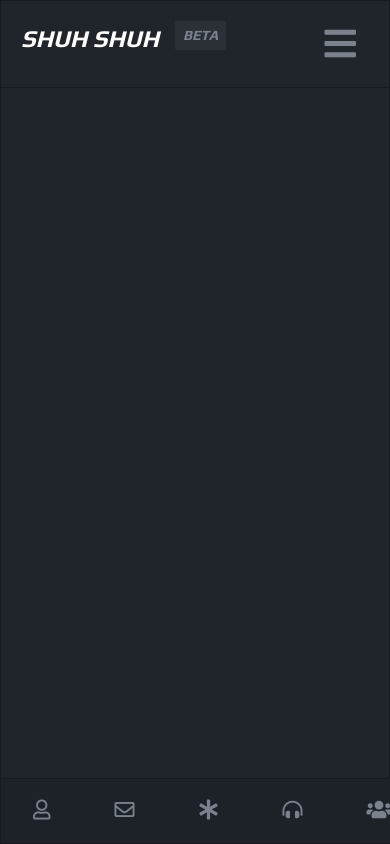
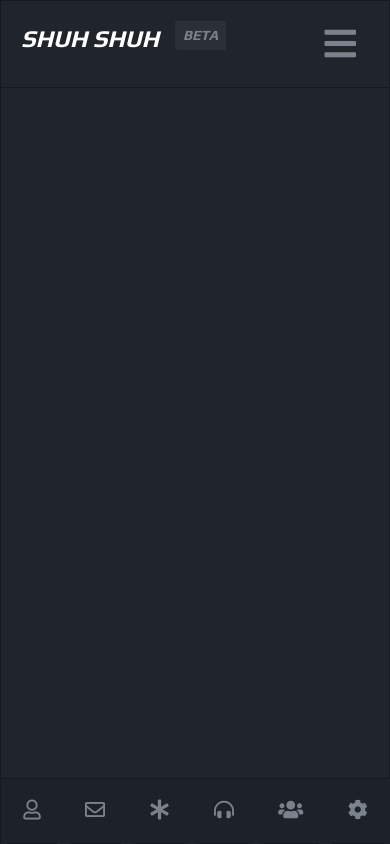
Before and after one commit to TimSeryakov/social-network-tw-ts, a React (Create React App) app: page / in a window 390 px wide. Built offline with nearby package versions, Linux system fonts and the light colour scheme; no server answers; what @tailwindcss/custom-forms, tailwindcss-pixel-dimensions would draw is missing.

Commit message:
main menu bugfix
Took 7 minutes

```diff
--- a/src/components/MainMenu/MainMenu.tsx
+++ b/src/components/MainMenu/MainMenu.tsx
@@ -17,7 +17,7 @@ export const MainMenu = (props: MainMenuPropsType) => {
             <ul className="flex flex-row justify-around sm:block sm:border-0 border-t border-theme-border">
                 <li className="border-b border-theme-border">
                     <NavLink to="/profile"
-                             className="block px-4 py-4 text-xl border-b-2 sm:pl-6 sm:border-b-0 sm:border-l-2 text-theme-text border-theme-bg-third hover:text-white"
+                             className="block py-4 text-xl border-b-2 sm:pl-6 sm:border-b-0 sm:border-l-2 text-theme-text border-theme-bg-third hover:text-white"
                              activeClassName="sm:bg-theme-bg-primary border-b-2 sm:border-b-0 sm:border-l-2 border-theme-accent text-theme-white">
                         <i className="far fa-user inline-block sm:w-40px px-4 sm:px-0"/> <span
                         className="hidden sm:inline">Profile</span>
@@ -25,7 +25,7 @@ export const MainMenu = (props: MainMenuPropsType) => {
                 </li>
                 <li className="border-b border-theme-border">
                     <NavLink to="/dialogs"
-                             className="block px-4 py-4 text-xl border-b-2 sm:pl-6 sm:border-b-0 sm:border-l-2 text-theme-text border-theme-bg-third hover:text-white"
+                             className="block py-4 text-xl border-b-2 sm:pl-6 sm:border-b-0 sm:border-l-2 text-theme-text border-theme-bg-third hover:text-white"
                              activeClassName="sm:bg-theme-bg-primary border-b-2 sm:border-b-0 sm:border-l-2 border-theme-accent text-theme-white">
                         <i className="far fa-envelope inline-block sm:w-40px px-4 sm:px-0"/> <span
                         className="hidden sm:inline">Messenger</span>
@@ -33,7 +33,7 @@ export const MainMenu = (props: MainMenuPropsType) => {
                 </li>
                 <li className="border-b border-theme-border">
                     <NavLink to="/news"
-                             className="block px-4 py-4 text-xl border-b-2 sm:pl-6 sm:border-b-0 sm:border-l-2 text-theme-text border-theme-bg-third hover:text-white"
+                             className="block py-4 text-xl border-b-2 sm:pl-6 sm:border-b-0 sm:border-l-2 text-theme-text border-theme-bg-third hover:text-white"
                              activeClassName="sm:bg-theme-bg-primary border-b-2 sm:border-b-0 sm:border-l-2 border-theme-accent text-theme-white">
                         <i className="fas fa-asterisk inline-block sm:w-40px px-4 sm:px-0"/> <span
                         className="hidden sm:inline">News</span>
@@ -41,7 +41,7 @@ export const MainMenu = (props: MainMenuPropsType) => {
                 </li>
                 <li className="border-b border-theme-border">
                     <NavLink to="/music"
-                             className="block px-4 py-4 text-xl border-b-2 sm:pl-6 sm:border-b-0 sm:border-l-2 text-theme-text border-theme-bg-third hover:text-white"
+                             className="block py-4 text-xl border-b-2 sm:pl-6 sm:border-b-0 sm:border-l-2 text-theme-text border-theme-bg-third hover:text-white"
                              activeClassName="sm:bg-theme-bg-primary border-b-2 sm:border-b-0 sm:border-l-2 border-theme-accent text-theme-white">
                         <i className="fas fa-headphones-alt  inline-block sm:w-40px px-4 sm:px-0"/> <span
                         className="hidden sm:inline">Music</span>
@@ -49,7 +49,7 @@ export const MainMenu = (props: MainMenuPropsType) => {
                 </li>
                 <li className="border-b border-theme-border">
                     <NavLink to="/users"
-                             className="block px-4 py-4 text-xl border-b-2 sm:pl-6 sm:border-b-0 sm:border-l-2 text-theme-text border-theme-bg-third hover:text-white"
+                             className="block py-4 text-xl border-b-2 sm:pl-6 sm:border-b-0 sm:border-l-2 text-theme-text border-theme-bg-third hover:text-white"
                              activeClassName="sm:bg-theme-bg-primary border-b-2 sm:border-b-0 sm:border-l-2 border-theme-accent text-theme-white">
                         <i className="fas fa-users inline-block sm:w-40px px-4 sm:px-0"/> <span
                         className="hidden sm:inline">Users</span>
@@ -57,7 +57,7 @@ export const MainMenu = (props: MainMenuPropsType) => {
                 </li>
                 <li className="border-b border-theme-border">
                     <NavLink to="/settings"
-                             className="block px-4 py-4 text-xl border-b-2 sm:pl-6 sm:border-b-0 sm:border-l-2 text-theme-text border-theme-bg-third hover:text-white"
+                             className="block py-4 text-xl border-b-2 sm:pl-6 sm:border-b-0 sm:border-l-2 text-theme-text border-theme-bg-third hover:text-white"
                              activeClassName="sm:bg-theme-bg-primary border-b-2 sm:border-b-0 sm:border-l-2 border-theme-accent text-theme-white">
                         <i className="fas fa-cog inline-block sm:w-40px px-4 sm:px-0"/> <span
                         className="hidden sm:inline">Settings</span>
```
